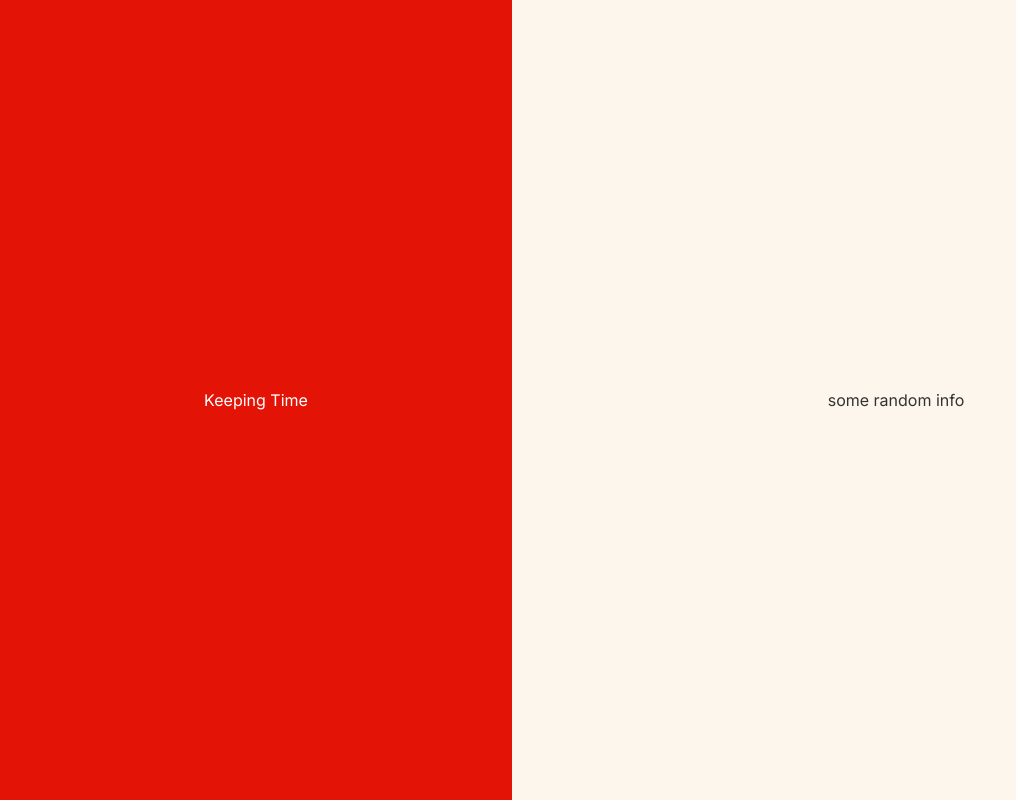
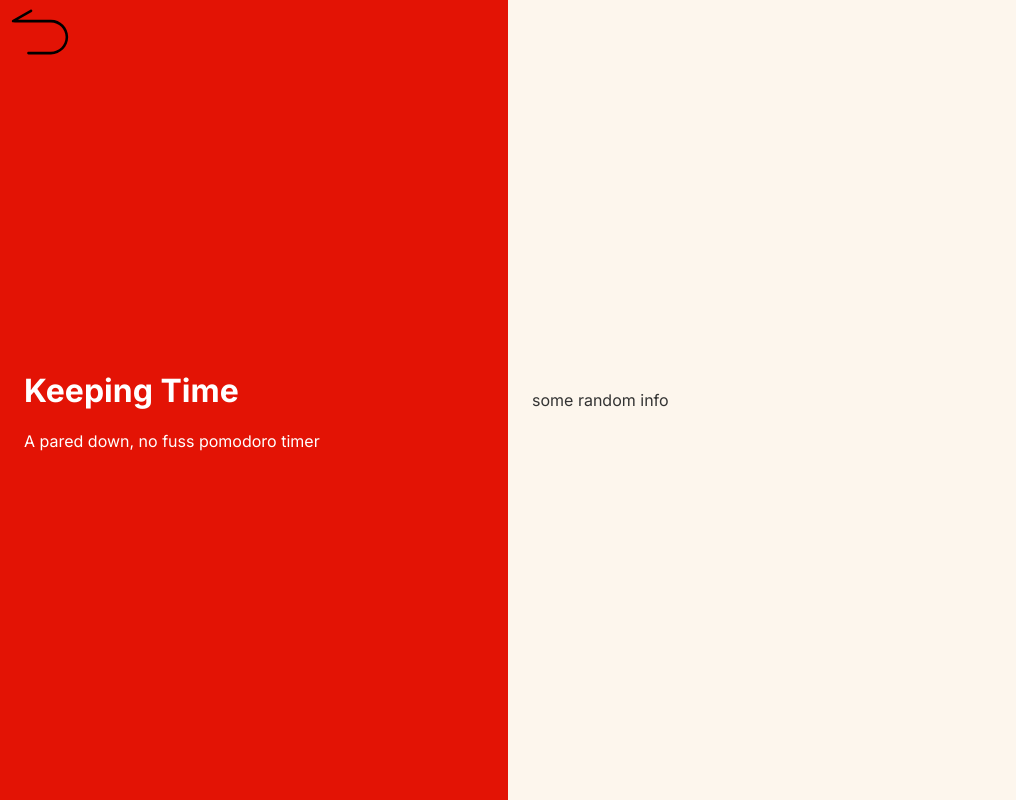
Before and after one commit to apratt957/2024portfolio, a Next.js app: page /keeping-time in a window 1280 px wide. Shown: the whole page, without its empty margins (0-1016 px from the left). Built offline with nearby package versions, Linux system fonts and the light colour scheme.

Commit message:
remove unnecessary layouts and add back button

```diff
--- a/src/app/(work)/Header.tsx
+++ /dev/null
@@ -1,22 +0,0 @@
-import React, { ReactNode } from "react";
-import styles from "./page.module.css";
-
-interface HeaderProps {
-  backgroundColor: string;
-  color: string;
-  children: ReactNode;
-}
-
-const Header: React.FC<HeaderProps> = ({
-  backgroundColor,
-  color,
-  children,
-}) => {
-  return (
-    <div className={styles.workHeader} style={{ backgroundColor, color }}>
-      {children}
-    </div>
-  );
-};
-
-export default Header;
--- a/src/app/(work)/keeping-time/page.tsx
+++ b/src/app/(work)/keeping-time/page.tsx
@@ -1,22 +1,37 @@
-import Header from "../Header";
-import WorkLayout from "../layout";
+"use client";
+
 import styles from "../page.module.css";
 import { work } from "@/app/work";
 import { findCurrentProject } from "@/helpers";
+import Image from "next/image";
 
 export default function KeepingTime() {
+  const handleBackButtonClick = () => {
+    window.history.back();
+  };
+
   const projectName = "Keeping Time";
   const currentProject = findCurrentProject(projectName, work) as {
+    title: string;
+    description: string;
     backgroundColor: string;
   };
   return (
-    <WorkLayout>
-      <div className={styles.container}>
-        <Header backgroundColor={currentProject.backgroundColor} color="white">
-          Keeping Time
-        </Header>
-        <div className={styles.content}>some random info</div>
+    <div className={styles.container}>
+      <div className={styles.back} onClick={handleBackButtonClick}>
+        <Image src="/back.svg" alt="back" height={80} width={80} />
       </div>
-    </WorkLayout>
+      <header
+        className={styles.workHeader}
+        style={{
+          backgroundColor: currentProject.backgroundColor,
+          color: "white",
+        }}
+      >
+        <h1>{currentProject.title}</h1>
+        <div>{currentProject.description}</div>
+      </header>
+      <div className={styles.content}>some random info</div>
+    </div>
   );
 }
--- a/src/app/(work)/layout.tsx
+++ /dev/null
@@ -1,25 +0,0 @@
-"use client";
-
-import React from "react";
-import Header from "./Header";
-
-type WorkLayoutProps = {
-  children: React.ReactNode;
-};
-
-export default function WorkLayout({ children }: WorkLayoutProps) {
-  // Filter out the headerContent and content from children
-  const headerContent = React.Children.toArray(children).filter(
-    (child: any) => child.type === Header
-  );
-  const content = React.Children.toArray(children).filter(
-    (child: any) => child.type !== Header
-  );
-
-  return (
-    <React.Fragment>
-      {headerContent}
-      {content}
-    </React.Fragment>
-  );
-}
--- a/src/app/(work)/page.module.css
+++ b/src/app/(work)/page.module.css
@@ -2,6 +2,12 @@
   display: flex;
   justify-content: center;
   height: 100%;
+}
+
+.back {
+  position: absolute;
+  top: 0;
+  left: 0;
 }
 
 .workHeader {
@@ -9,16 +15,19 @@
   display: flex;
   flex-direction: column;
   justify-content: center;
-  align-items: center;
+  margin: 0;
+  padding: 24px;
+  max-width: 460px;
 }
 
 .content {
   display: flex;
   flex-direction: column;
   justify-content: center;
-  align-items: center;
-  flex: 1.5;
+  flex: 1.2;
   background-color: #fdf6ed;
+  margin: 0;
+  padding: 24px;
 }
 
 /* Mobile */
```
Also changed, not shown: public/back.svg (added).
